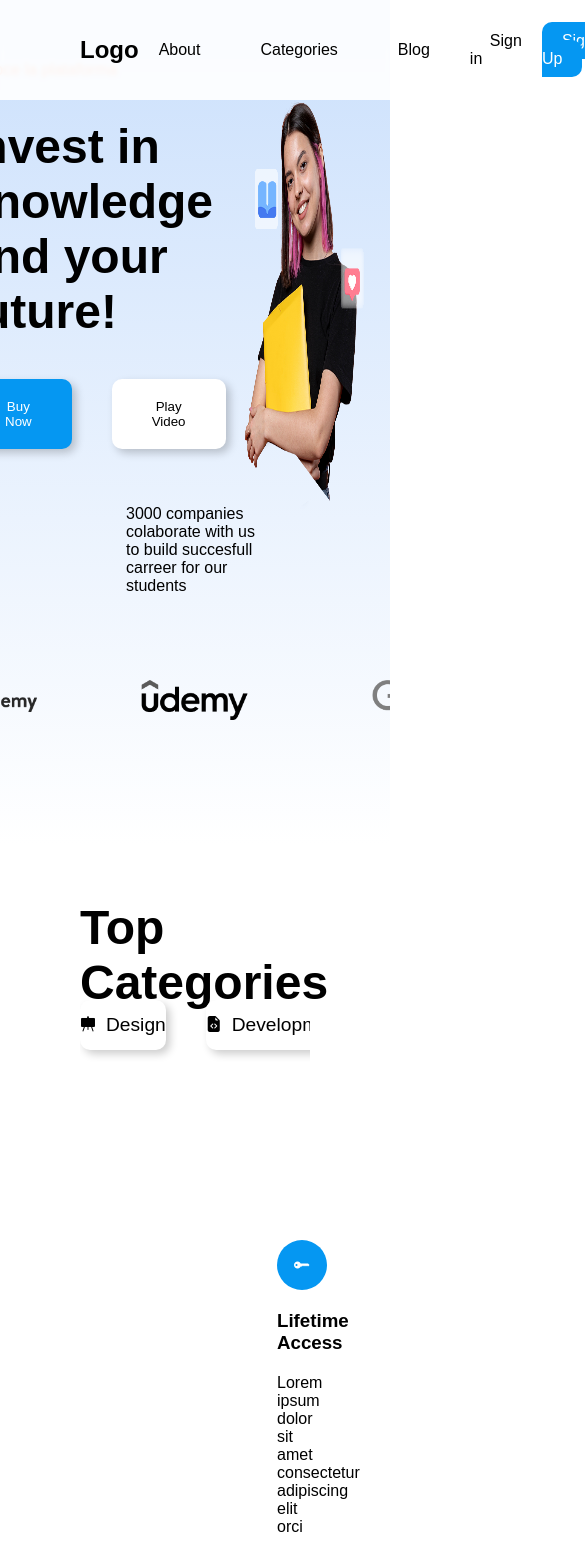
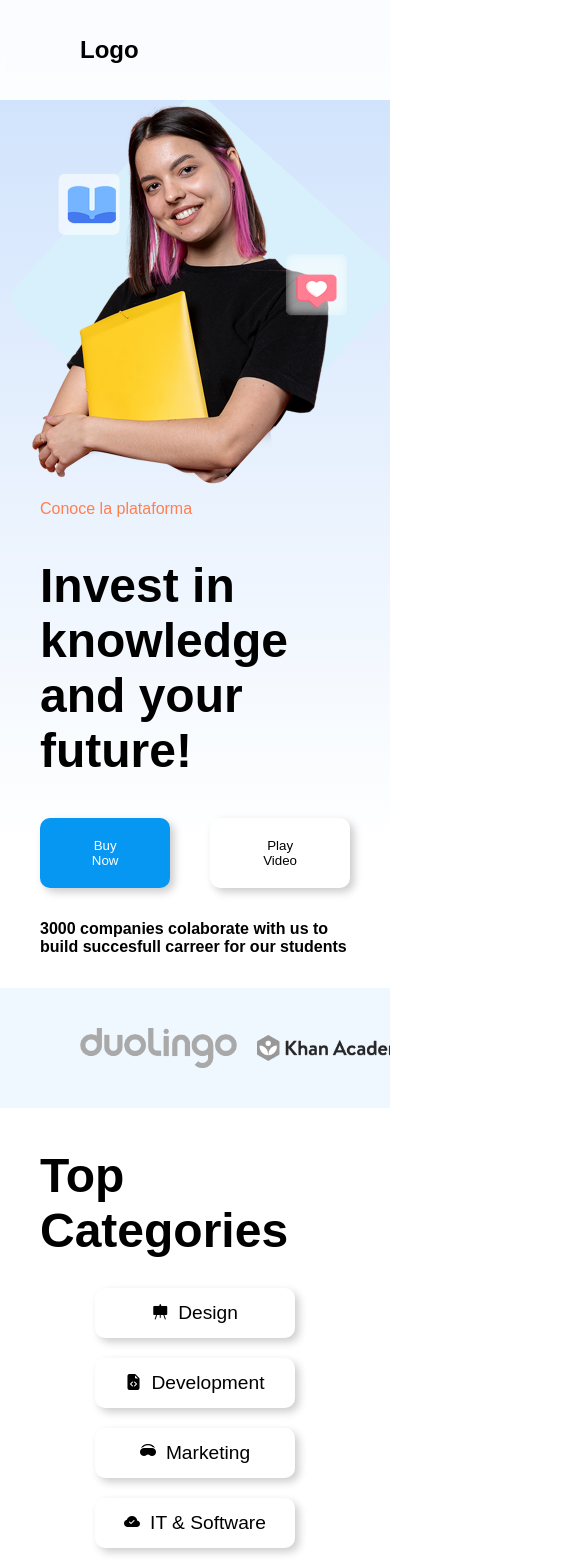
Before and after one commit to oscarcm1/landingpage, a React (Vite) app: page / in a window 390 px wide. Shown: the top 1568 px of the page, 585 px wide, since content can reach past the window. Built offline with nearby package versions, Linux system fonts and the light colour scheme.

Commit message:
responsive mobile

```diff
--- a/src/pages/ads/ads.css
+++ b/src/pages/ads/ads.css
@@ -58,3 +58,28 @@
   left: -50px;
   top: -150px;
 }
+
+@media (max-width: 960px) {
+  .ads {
+    position: relative;
+    width: 100%;
+    height: auto;
+    padding: 0px 40px;
+  }
+
+  .ads aside {
+    position: relative;
+    width: 100%;
+    height: 200px;
+    display: flex;
+    justify-content: space-around;
+    align-items: center;
+    flex-direction: column;
+  }
+
+  .ads h4 {
+    font-size: 1.4rem;
+    color: white;
+    width: 100%;
+  }
+}
--- a/src/pages/categories/categories.css
+++ b/src/pages/categories/categories.css
@@ -43,3 +43,33 @@ span.list-categories {
 .list p {
   font-size: 1.2rem;
 }
+
+
+@media (max-width: 960px) {
+
+
+  section.categories {
+    position: relative;
+    width: 100%;
+    height: auto;
+    display: flex;
+    justify-content: center;
+    align-items: start;
+    flex-direction: column;
+    padding: 40px 40px;
+  }
+
+.list {
+  width: 100%;
+  height: auto;
+  display: flex;
+  justify-content: center;
+  align-items: center;
+  flex-direction: column;
+  gap: 20px;
+  padding: 40px 0px;
+}
+
+
+
+}
--- a/src/pages/choose/choose.css
+++ b/src/pages/choose/choose.css
@@ -3,7 +3,6 @@
     width: 100%;
     height: auto;
     display: flex;
-
 }
 
 .s1{
@@ -53,3 +52,48 @@
     -o-border-radius:50% ;
     color: white;
 }
+
+@media (max-width: 960px) {
+
+    .choose{
+        position: relative;
+        width: 100%;
+        height: auto;
+        display: flex;
+        flex-direction: column;
+        padding: 0px 40px;
+    }
+
+
+    .s1{
+        position: relative;
+        width: 100%;
+        display: flex;
+        justify-content: center;
+        align-items: center;
+        flex-direction: column;
+        gap: 40px;
+        padding: 0px;
+    }
+
+
+    .s2{
+        position: relative;
+        width: 100%;
+        display: flex;
+        flex-direction: column;
+        justify-content: center;
+        align-items: center;
+        flex-wrap: wrap;
+        padding: 0px 0px;
+
+    }
+
+    .s2 article{
+        width: 100%;
+        padding: 20px 0px;
+        display: flex;
+        flex-direction: column;
+        gap: 20px;
+    }
+}
--- a/src/pages/footer/footer.css
+++ b/src/pages/footer/footer.css
@@ -1,4 +1,4 @@
-.footer{
+.footer {
   position: relative;
   width: 100%;
   height: 500px;
@@ -7,13 +7,13 @@
   align-items: center;
 }
 
-span.social-media{
+span.social-media {
   width: 100%;
   display: flex;
   justify-content: space-around;
 }
 
-.menu-footer{
+.menu-footer {
   position: relative;
   width: 200px;
   height: 200px;
@@ -22,20 +22,19 @@ span.social-media{
   flex-direction: column;
   gap: 20px;
 }
-.menu-footer h2{
+.menu-footer h2 {
   font-size: 1.3rem;
 }
 
-
-.menu-footer li{
+.menu-footer li {
   padding: 10px;
 }
 
-.menu-footer ol{
+.menu-footer ol {
   list-style: none;
 }
 
-.menu-footer input{
+.menu-footer input {
   border: none;
   border-radius: 10px;
   -webkit-border-radius: 10px;
@@ -46,7 +45,7 @@ span.social-media{
   padding: 10px;
 }
 
-.menu-footer button{
+.menu-footer button {
   background: var(--color-principal);
   border-radius: 10px;
   -webkit-border-radius: 10px;
@@ -58,3 +57,25 @@ span.social-media{
   border: none;
   box-shadow: 4px 4px 8px rgba(0, 0, 0, 0.2);
 }
+
+@media (max-width: 960px) {
+  .footer {
+    position: relative;
+    width: 100%;
+    height: auto;
+    display: flex;
+    flex-direction: column;
+    padding: 0px 40px;
+  }
+
+  .menu-footer {
+    position: relative;
+    width: 100%;
+    height: 200px;
+    display: flex;
+    justify-content: center;
+    align-items: center;
+    flex-direction: column;
+    gap: 20px;
+  }
+}
--- a/src/pages/menu/menu.css
+++ b/src/pages/menu/menu.css
@@ -12,7 +12,6 @@ body {
   width: 100%;
   height: 100vh;
   background-repeat: no-repeat;
-
 }
 
 nav.menu {
@@ -61,3 +60,13 @@ a.color {
   background-color: #0597f2;
   color: white;
 }
+
+
+@media (max-width: 960px) {
+
+
+.menu a{
+  display: none;
+}
+
+}
--- a/src/pages/saying/saying.css
+++ b/src/pages/saying/saying.css
@@ -38,3 +38,46 @@
     position: absolute;
     width: 400px;
 }
+
+@media (max-width: 960px) {
+  .saying {
+    position: relative;
+    width: 100%;
+    height:auto;
+    padding: 40px 40px;
+    display: flex;
+    justify-content: center;
+    align-items: center;
+    flex-direction: column;
+  }
+
+  .saying article {
+    position: relative;
+    width: 100%;
+    height: auto;
+    display: block;
+    gap: 40px;
+  }
+
+  .picture{
+    position: relative;
+    width: 100%;
+    height: auto;
+    display: flex;
+    justify-content: start;
+    align-items: center;
+  }
+  .picture img{
+    position: relative;
+    width: 100%;
+}
+
+.saying h3 {
+  font-size: 3rem;
+  width: 100%;
+}
+.saying p {
+  line-height: 40px;
+  width: 100%;
+}
+}
--- a/src/pages/slider/Slider.jsx
+++ b/src/pages/slider/Slider.jsx
@@ -7,7 +7,6 @@ function Slider() {
         <div className='box-slider'>
 
             <div className='slider'>
-
                 <div className='info-slider'>
                     <span>Conoce la plataforma</span>
                     <h1>Invest in knowledge and your future!</h1>
@@ -26,9 +25,6 @@ function Slider() {
                 to build succesfull carreer for our students
             </p>
 
-
-
-
         </div>
     )
 }
--- a/src/pages/slider/slider.css
+++ b/src/pages/slider/slider.css
@@ -7,7 +7,6 @@
   align-items: center;
   flex-direction: column;
   padding: 0px 80px;
-
 }
 
 .slider {
@@ -55,21 +54,34 @@
   -ms-border-radius: 10px;
   -o-border-radius: 10px;
   box-shadow: 4px 4px 8px rgba(0, 0, 0, 0.207);
+  cursor: pointer;
 }
 
 button.buy {
   background-color: var(--color-principal);
   color: white;
 }
+button.buy:hover {
+  background-color: var(--color-principal);
+  color: white;
+  font-weight: bold;
+
+}
 button.play {
   background-color: white;
   color: black;
 }
+button.play:hover {
+  background-color: var(--color-principal);
+  color: white;
+  font-weight: bold;
+}
+
 
 .picture-slider {
   position: relative;
   width: 100%;
-  height: 600px;
+  height: 500px;
   display: flex;
   justify-content: center;
   align-items: center;
@@ -80,13 +92,64 @@ button.play {
 }
 
 .info {
-  width: 60%;
+  width: 100%;
   display: flex;
   justify-content: center;
   align-items: center;
 }
 
-.info p {
-  font-size: 2rem;
-  color: rgb(87, 87, 87);
+p.info {
+  font-size: 1rem;
+  color: rgb(0, 0, 0);
+  font-weight: bold;
 }
+
+
+@media (max-width: 960px) {
+
+
+  .box-slider {
+    position: relative;
+    width: 100%;
+    height: auto;
+    padding: 0px 0px;
+  }
+
+
+  .info-slider {
+    position: relative;
+    width: 100%;
+    height: auto;
+    display: flex;
+    justify-content: center;
+    align-items: start;
+    flex-direction: column;
+    gap: 40px;
+    padding: 0px 40px;
+  }
+
+  .slider {
+    position: relative;
+    width: 100%;
+    display: flex;
+    flex-direction: column-reverse;
+    height: auto;
+  }
+
+  .picture-slider  {
+    object-fit: cover;
+     display: flex;
+     justify-content: center;
+     align-items: center;
+  }
+  .info {
+    width: 100%;
+    height: 100px;
+    padding: 0px 40px;
+    display: flex;
+    justify-content: center;
+    align-items: center;
+  }
+
+
+}
--- a/src/pages/socios/socios.css
+++ b/src/pages/socios/socios.css
@@ -6,7 +6,7 @@
   justify-content: center;
   align-items: center;
   gap: 80px;
-  overflow: hidden;
+
   padding: 0px 80px;
 }
 .socios img {
@@ -19,3 +19,21 @@
   filter: grayscale(0);
   -webkit-filter: grayscale(0);
 }
+
+@media (max-width: 960px) {
+
+  .socios {
+    position: relative;
+    width: 100%;
+    height: auto;
+    display: flex;
+    justify-content: start;
+    align-items: center;
+    gap: 20px;
+    overflow: visible;
+    overflow-y: scroll;
+    padding: 40px 80px;
+    background-color: aliceblue;
+
+  }
+}
```
Also changed, not shown: src/assets/model.png. Lines whose indentation alone changed are shown as unchanged.
